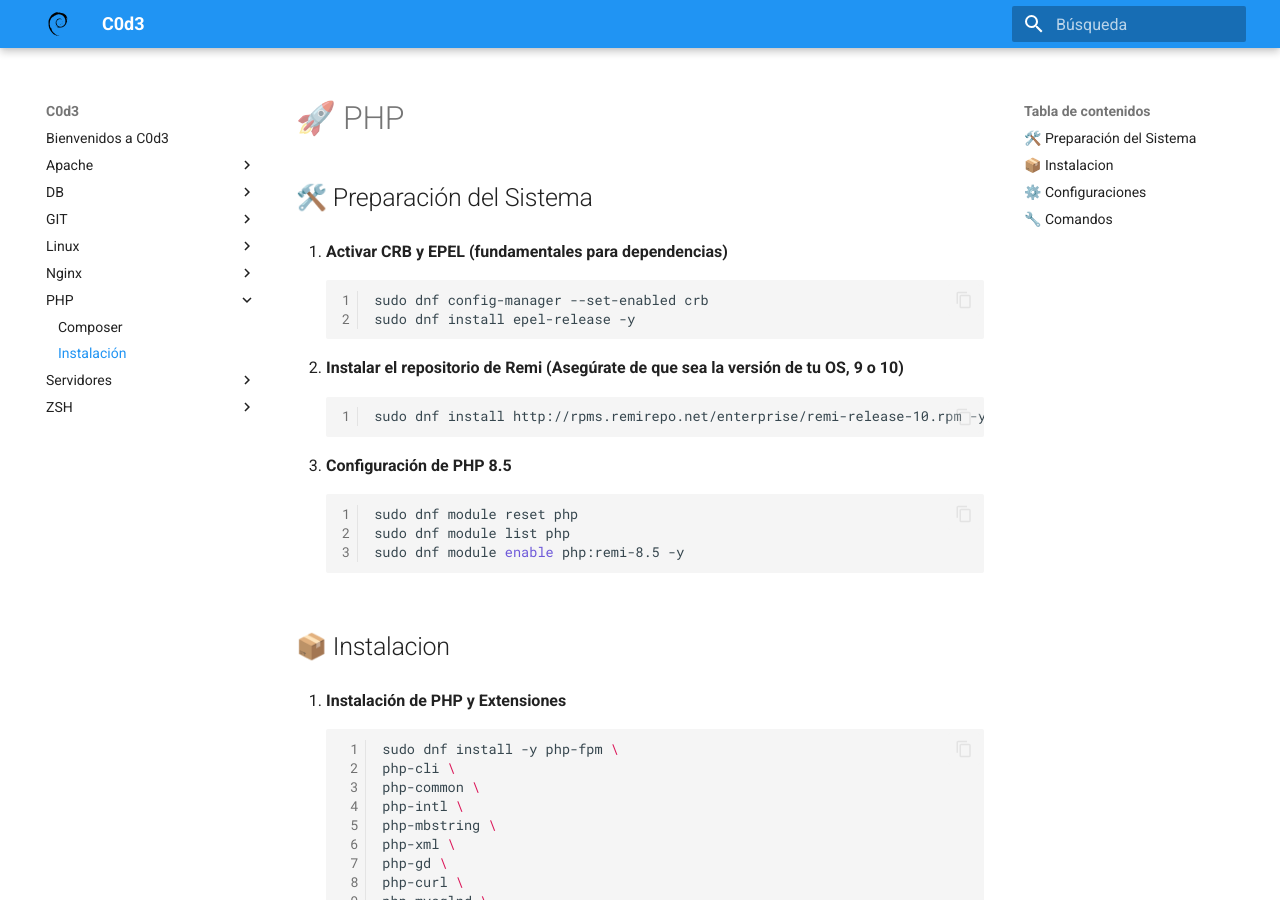
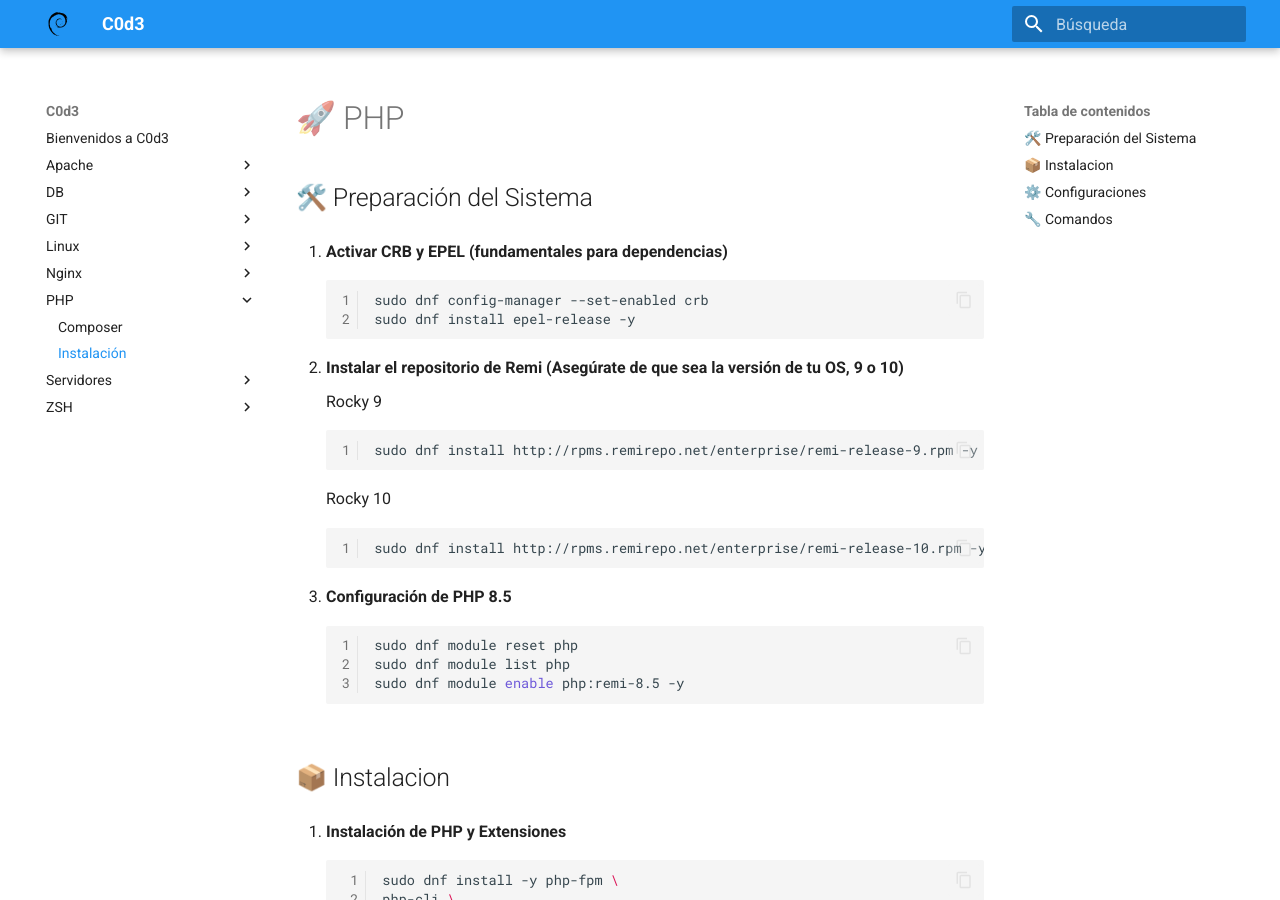
Before and after one commit to byc0d3/code, an MkDocs documentation site: the page built from docs/PHP/instalacion.md, in a window 1280 px wide and 900 px high. Built offline with MkDocs 1.6.1 and Material for MkDocs 9.7.7, drawn with Linux system fonts in a browser that asks for light colours.

Commit message:
update: 14-05-2026 19:26

````diff
--- a/docs/PHP/instalacion.md
+++ b/docs/PHP/instalacion.md
@@ -14,6 +14,13 @@ title: Instalación
     ```
 
 2. **Instalar el repositorio de Remi (Asegúrate de que sea la versión de tu OS, 9 o 10)**
+
+    Rocky 9
+
+    ```{.bash .copy linenums="1"}
+    sudo dnf install http://rpms.remirepo.net/enterprise/remi-release-9.rpm -y
+    ```
+    Rocky 10
 
     ```{.bash .copy linenums="1"}
     sudo dnf install http://rpms.remirepo.net/enterprise/remi-release-10.rpm -y
````
Also changed, not shown: docs/DB/MariaDB/instalacion.md (+1 -1 lines), docs/ZSH/Alias.md (+1 -1 lines), docs/ZSH/instalacion.md (+2 -2 lines).
